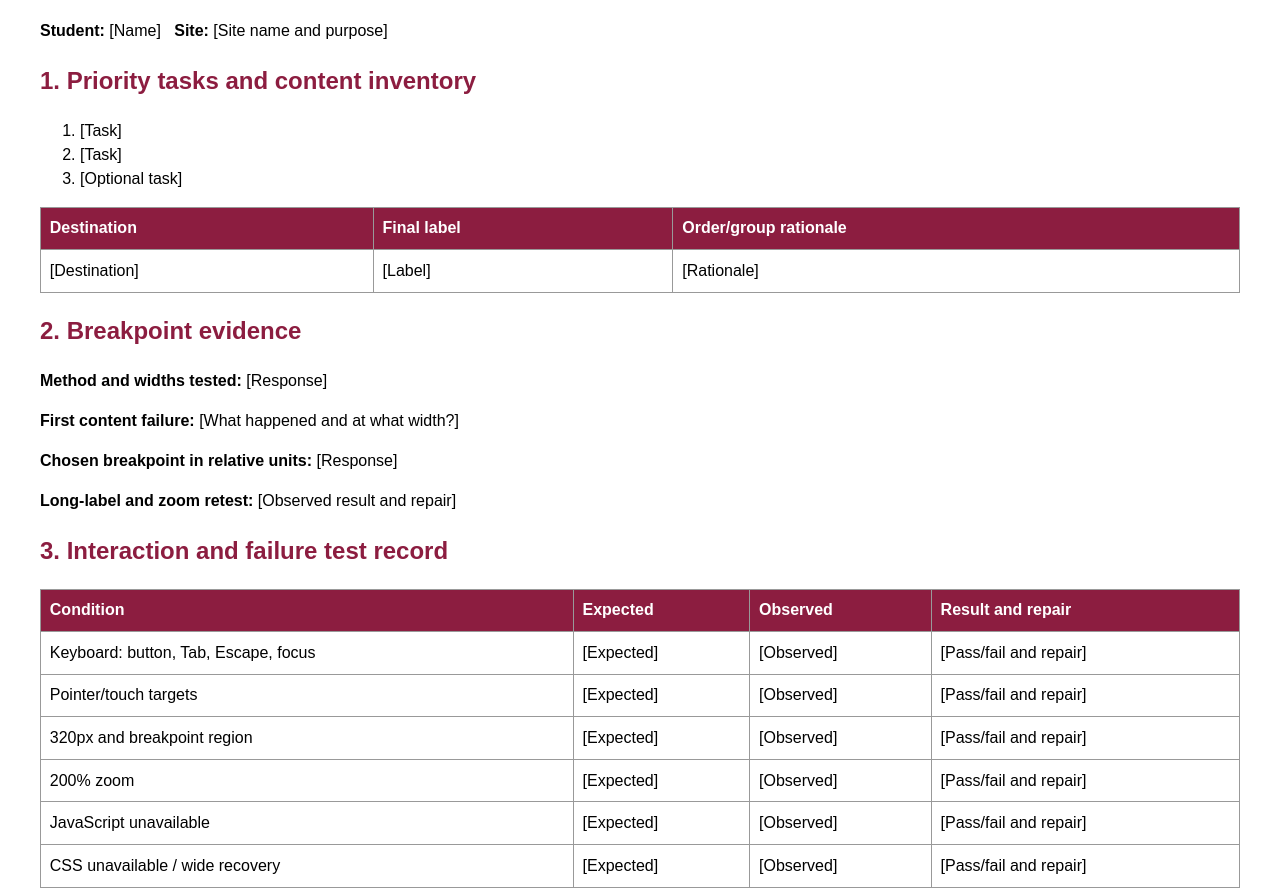
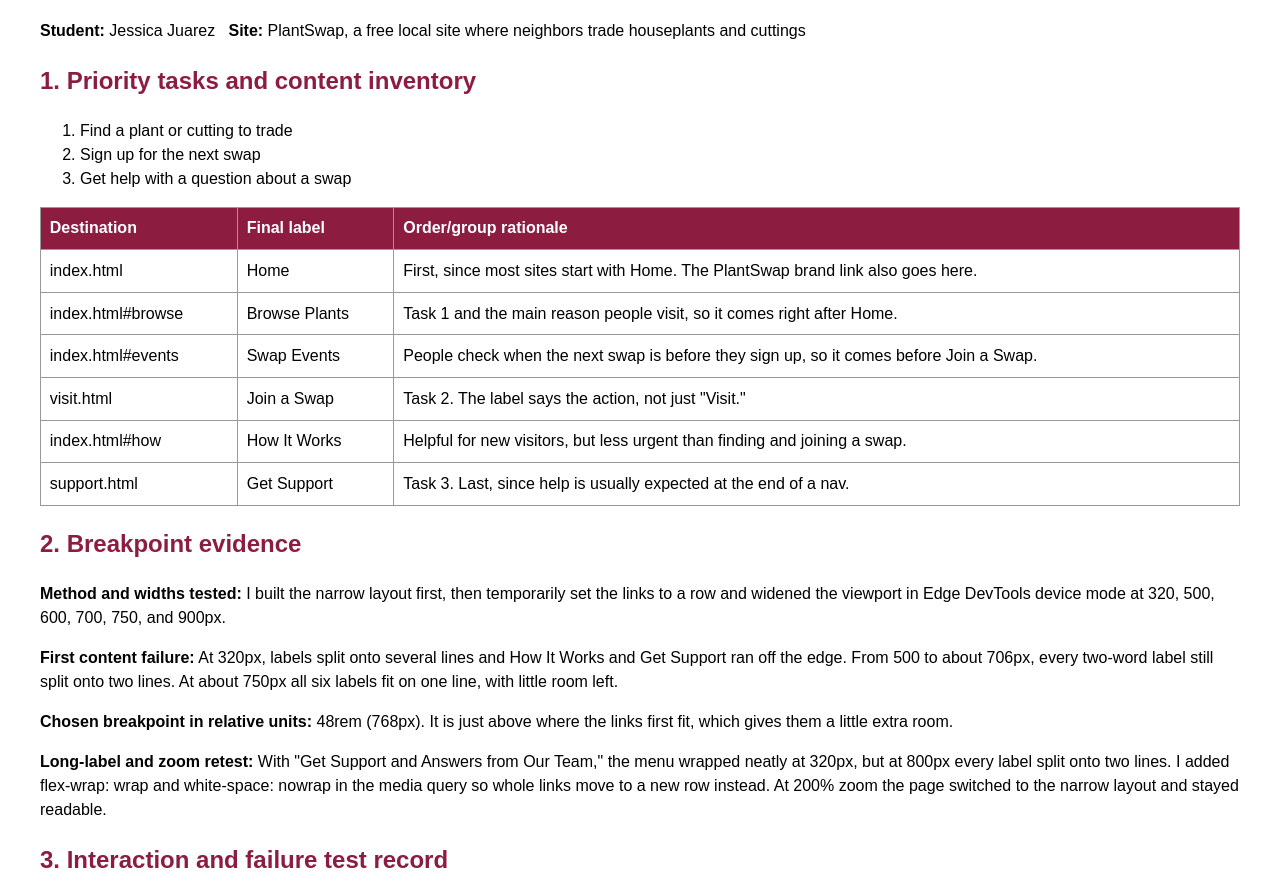
Before and after one commit to jjuare58/Deliverable5, a plain HTML site: page navigation-plan.html in a window 1280 px wide. Shown: the part 88-977 px from the top of the page. Drawn offline with Linux system fonts and the light colour scheme.

Commit message:
Add nav repair, test evidence, and plan sections 1-3

```diff
--- a/navigation-plan.html
+++ b/navigation-plan.html
@@ -39,12 +39,13 @@
 
 <body>
     <h1>Navigation Plan and Evidence</h1>
-    <p><strong>Student:</strong> [Name] &nbsp; <strong>Site:</strong> [Site name and purpose]</p>
+    <p><strong>Student:</strong> Jessica Juarez &nbsp; <strong>Site:</strong> PlantSwap, a free local site where
+        neighbors trade houseplants and cuttings</p>
     <h2>1. Priority tasks and content inventory</h2>
     <ol>
-        <li>[Task]</li>
-        <li>[Task]</li>
-        <li>[Optional task]</li>
+        <li>Find a plant or cutting to trade</li>
+        <li>Sign up for the next swap</li>
+        <li>Get help with a question about a swap</li>
     </ol>
     <table>
         <tr>
@@ -53,16 +54,48 @@
             <th>Order/group rationale</th>
         </tr>
         <tr>
-            <td>[Destination]</td>
-            <td>[Label]</td>
-            <td>[Rationale]</td>
+            <td>index.html</td>
+            <td>Home</td>
+            <td>First, since most sites start with Home. The PlantSwap brand link also goes here.</td>
+        </tr>
+        <tr>
+            <td>index.html#browse</td>
+            <td>Browse Plants</td>
+            <td>Task 1 and the main reason people visit, so it comes right after Home.</td>
+        </tr>
+        <tr>
+            <td>index.html#events</td>
+            <td>Swap Events</td>
+            <td>People check when the next swap is before they sign up, so it comes before Join a Swap.</td>
+        </tr>
+        <tr>
+            <td>visit.html</td>
+            <td>Join a Swap</td>
+            <td>Task 2. The label says the action, not just "Visit."</td>
+        </tr>
+        <tr>
+            <td>index.html#how</td>
+            <td>How It Works</td>
+            <td>Helpful for new visitors, but less urgent than finding and joining a swap.</td>
+        </tr>
+        <tr>
+            <td>support.html</td>
+            <td>Get Support</td>
+            <td>Task 3. Last, since help is usually expected at the end of a nav.</td>
         </tr>
     </table>
     <h2>2. Breakpoint evidence</h2>
-    <p><strong>Method and widths tested:</strong> [Response]</p>
-    <p><strong>First content failure:</strong> [What happened and at what width?]</p>
-    <p><strong>Chosen breakpoint in relative units:</strong> [Response]</p>
-    <p><strong>Long-label and zoom retest:</strong> [Observed result and repair]</p>
+    <p><strong>Method and widths tested:</strong> I built the narrow layout first, then temporarily set the links to a
+        row and widened the viewport in Edge DevTools device mode at 320, 500, 600, 700, 750, and 900px.</p>
+    <p><strong>First content failure:</strong> At 320px, labels split onto several lines and How It Works and Get
+        Support ran off the edge. From 500 to about 706px, every two-word label still split onto two lines. At about
+        750px all six labels fit on one line, with little room left.</p>
+    <p><strong>Chosen breakpoint in relative units:</strong> 48rem (768px). It is just above where the links first fit,
+        which gives them a little extra room.</p>
+    <p><strong>Long-label and zoom retest:</strong> With "Get Support and Answers from Our Team," the menu wrapped
+        neatly at 320px, but at 800px every label split onto two lines. I added flex-wrap: wrap and white-space: nowrap
+        in the media query so whole links move to a new row instead. At 200% zoom the page switched to the narrow layout
+        and stayed readable.</p>
     <h2>3. Interaction and failure test record</h2>
     <table>
         <tr>
@@ -73,42 +106,57 @@
         </tr>
         <tr>
             <td>Keyboard: button, Tab, Escape, focus</td>
-            <td>[Expected]</td>
-            <td>[Observed]</td>
-            <td>[Pass/fail and repair]</td>
+            <td>Skip link works, Tab order is logical, Enter and Space open and close the menu, aria-expanded matches
+                what is shown, Escape closes the menu and returns focus to the button, and focus is always visible.</td>
+            <td>The first Tab showed the skip link and Enter jumped to main content. Tab order was skip link, PlantSwap,
+                Menu, then the 6 links. Enter opened the menu (aria-expanded and data-open both "true") and Space closed
+                it (both "false"). Escape from a link closed the menu and the gold outline returned to Menu. The outline
+                was visible on every item.</td>
+            <td>Pass. No repair needed.</td>
         </tr>
         <tr>
             <td>Pointer/touch targets</td>
-            <td>[Expected]</td>
-            <td>[Observed]</td>
-            <td>[Pass/fail and repair]</td>
+            <td>The button and links are at least 44px tall with space between them, and nothing depends on hover.</td>
+            <td>The Menu button measured 44px tall and about 77px wide. Each link was about 48px tall with a 4px gap. In
+                touch emulation, tapping opened the menu and every link worked without hover.</td>
+            <td>Pass. No repair needed.</td>
         </tr>
         <tr>
             <td>320px and breakpoint region</td>
-            <td>[Expected]</td>
-            <td>[Observed]</td>
-            <td>[Pass/fail and repair]</td>
+            <td>At 320px all links show with no overflow. Near the breakpoint, labels stay readable, even when longer.
+            </td>
+            <td>At 320px all 6 links showed with no sideways scrolling, and a long test label wrapped neatly. At 800px
+                the long label made every link split onto two lines.</td>
+            <td>Fail, then Pass. Added flex-wrap: wrap to the wide list and white-space: nowrap to the links. Retest at
+                800px: each label stayed on one line and the long link moved to a second row.</td>
         </tr>
         <tr>
             <td>200% zoom</td>
-            <td>[Expected]</td>
-            <td>[Observed]</td>
-            <td>[Pass/fail and repair]</td>
+            <td>The page switches to the narrow layout, text is readable, and the menu still works.</td>
+            <td>At 200% zoom the page switched to the narrow layout. Enter opened the menu and all 6 links were readable
+                with no overlap or sideways scrolling.</td>
+            <td>Pass. No repair needed.</td>
         </tr>
         <tr>
             <td>JavaScript unavailable</td>
-            <td>[Expected]</td>
-            <td>[Observed]</td>
-            <td>[Pass/fail and repair]</td>
+            <td>The Menu button stays hidden and every link is visible and usable.</td>
+            <td>With JavaScript disabled in DevTools, html had no "js" class, no Menu button showed, and all 6 links
+                were visible and clickable at 400px and 900px.</td>
+            <td>Pass. No repair needed.</td>
         </tr>
         <tr>
             <td>CSS unavailable / wide recovery</td>
-            <td>[Expected]</td>
-            <td>[Observed]</td>
-            <td>[Pass/fail and repair]</td>
+            <td>Without CSS, the content reads in logical order. At wide widths the links show even if the menu was left
+                closed.</td>
+            <td>With the stylesheet commented out, the page read in order: skip link, PlantSwap, Menu button, list of
+                links, main content, footer. With CSS on, I left the menu closed at 400px and changed to 900px; the
+                links showed in a row and the button was hidden.</td>
+            <td>Pass. No repair needed.</td>
         </tr>
     </table>
-    <p><strong>Screenshot filenames and what each proves:</strong> [Response]</p>
+    <p><strong>Screenshot filenames and what each proves:</strong> keyboard-focus.png shows the gold focus outline on
+        the Menu button after tabbing, with the menu open. zoom-200-narrow.png shows the page at 200% zoom in the narrow
+        layout with the menu open and all links readable.</p>
     <h2>4. Peer task test</h2>
     <p><strong>Tester relationship (no name needed):</strong> [Response]</p>
     <p><strong>Two tasks attempted:</strong> [Response]</p>
--- a/styles.css
+++ b/styles.css
@@ -105,5 +105,8 @@ main {
 
     /* Always show the links in a row, even if the menu was left closed on a phone */
     .nav-list,
-    .js .nav-list[data-open] { display: flex; flex-direction: row; }
+    .js .nav-list[data-open] { display: flex; flex-direction: row; flex-wrap: wrap; }
+
+    /* Keep each label on one line so words don't split */
+    .nav-list a { white-space: nowrap; }
 }
```
Also changed, not shown: index.html (+1 -1 lines), Screenshots/keyboard-focus.png (added), Screenshots/repair-after-800.png (added), Screenshots/repair-before-800.png (added), Screenshots/state-sync-open.png (added), Screenshots/zoom-200-narrow.png (added).
